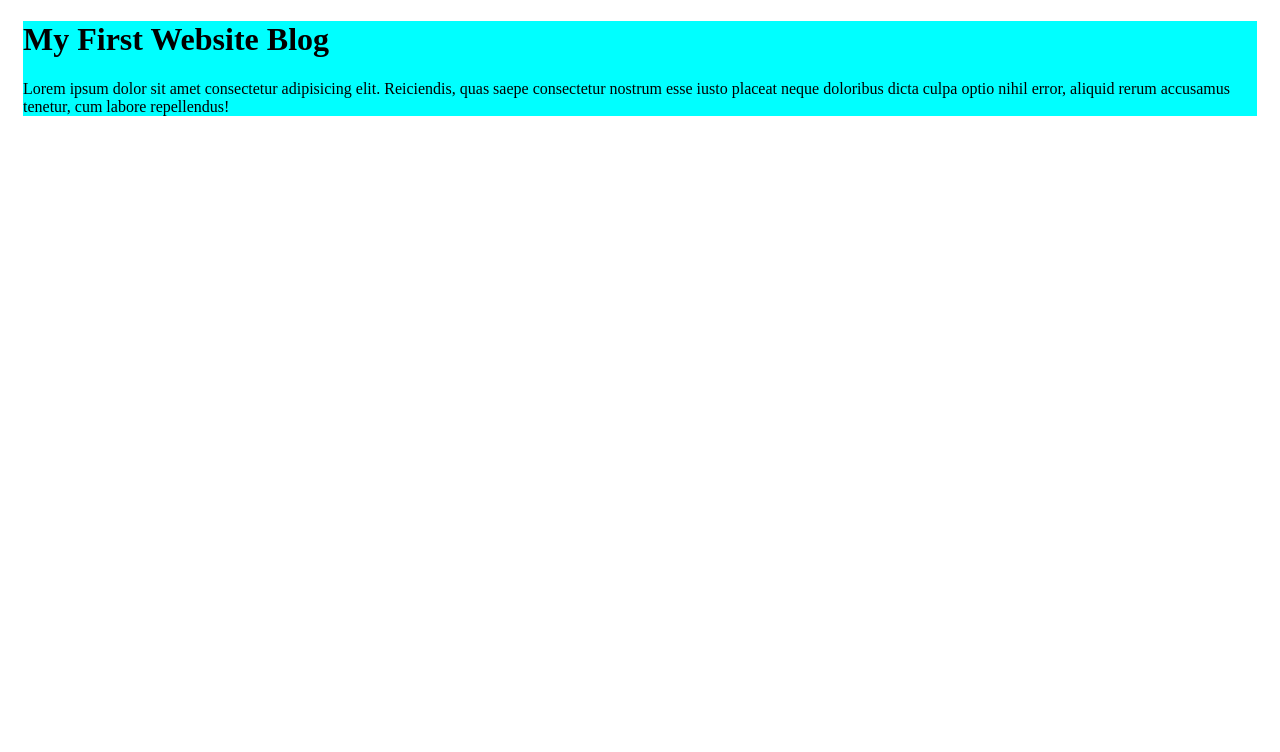
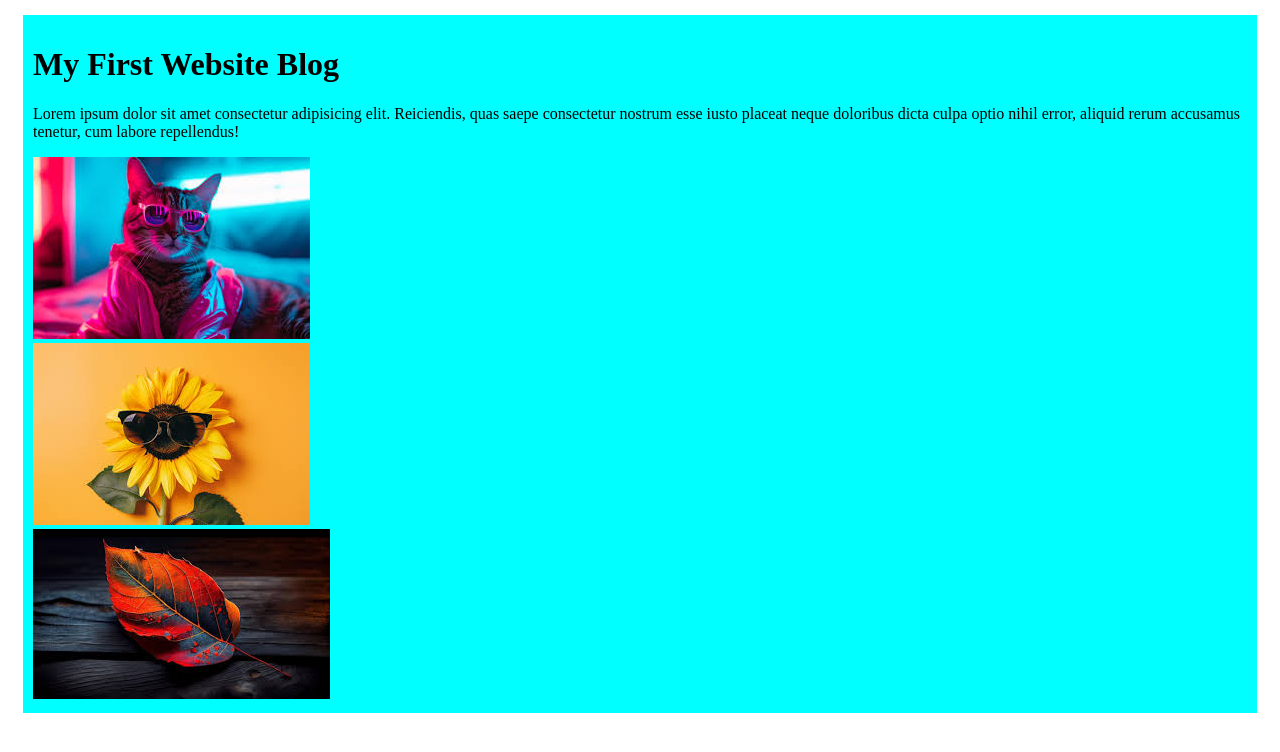
Before and after one commit to mri-Rakib11/my-first-website-git-repo, a plain HTML site: page index.html in a window 1280 px wide. Drawn offline with Linux system fonts and the light colour scheme.

Commit message:
Adding Images

```diff
--- a/Styles/blog.css
+++ b/Styles/blog.css
@@ -1,5 +1,6 @@
 div{
     background-color: aqua;
     margin: 15px;
+    padding: 10px;
 
 }
--- a/index.html
+++ b/index.html
@@ -11,6 +11,11 @@
     <div>
     <h1>My First Website Blog</h1>
     <p>Lorem ipsum dolor sit amet consectetur adipisicing elit. Reiciendis, quas saepe consectetur nostrum esse iusto placeat neque doloribus dicta culpa optio nihil error, aliquid rerum accusamus tenetur, cum labore repellendus!</p>
+    <img src="Images/cat.jpeg" alt=""><br>
+    <img src="Images/sunflower.jpeg" alt=""><br>
+    <img src="Images/leaf.jpeg" alt="">
+
+
     </div>
 </body>
 </html>
```
Also changed, not shown: Images/cat.jpeg (added), Images/hallowen.jpeg (added), Images/horror.jpeg (added), Images/leaf.jpeg (added), Images/sunflower.jpeg (added).
